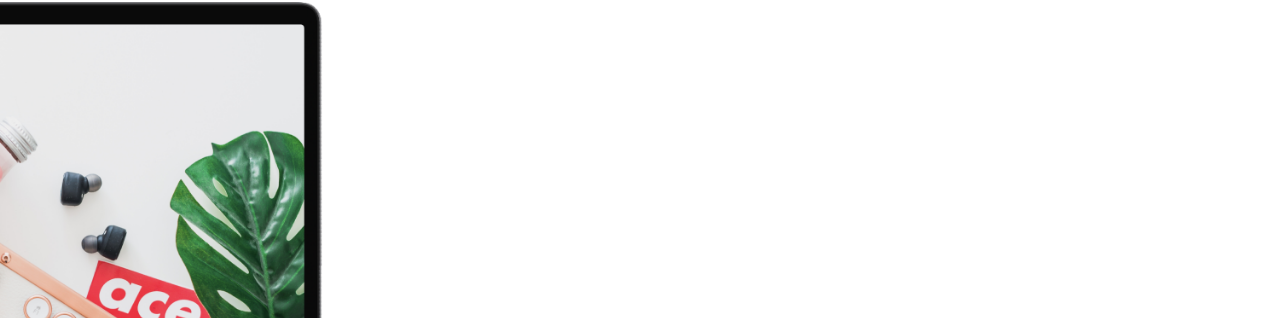
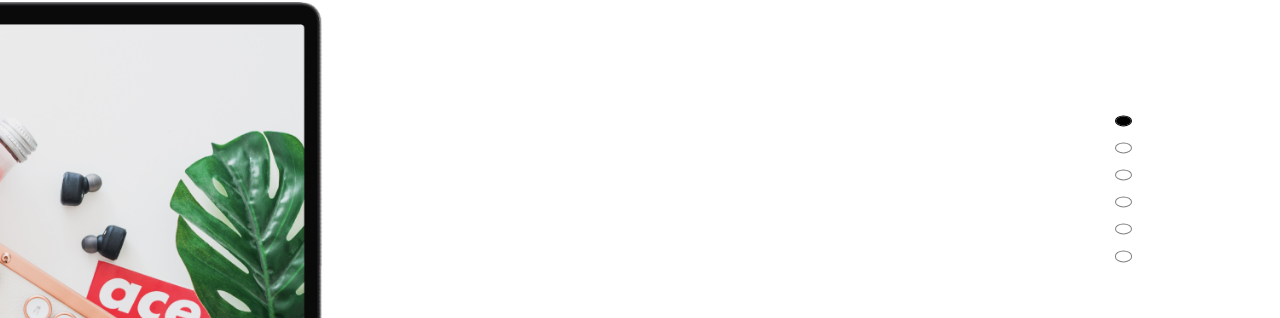
Before and after one commit to OleksandrPM/memos-app, a Vue app: page / in a window 1280 px wide. Shown: the part 600-918 px from the top of the page. Built offline with nearby package versions, Linux system fonts and the light colour scheme.

Commit message:
Add carousel to features

```diff
--- a/src/components/sections/Features.vue
+++ b/src/components/sections/Features.vue
@@ -1,6 +1,18 @@
 <script setup lang="ts">
+import { computed } from "vue";
+
 import FeatureCard from "../FeatureCard.vue";
 import features from "../../content/features/features.json";
+
+const groupedFeatures = computed(() => {
+  const result = [];
+
+  for (let i = 0; i < features.length; i += 2) {
+    result.push(features.slice(i, i + 2));
+  }
+
+  return result;
+});
 </script>
 
 <template>
@@ -9,13 +21,13 @@ import features from "../../content/features/features.json";
     <div class="row">
       <div class="col-4 d-none d-md-block">
         <img
+          class="mockup"
           src="../../assets/images/features/Mockup.png"
           alt="laptop"
-          class="mockup"
         />
       </div>
 
-      <div class="col-md-7">
+      <div class="features-content col-md-7 pe-5">
         <div class="d-flex flex-column align-items-start gap-2">
           <h2 class="fw-bold">We Create Something New</h2>
           <p class="">
@@ -23,22 +35,44 @@ import features from "../../content/features/features.json";
             and companies create websites for their startups quickly and easily.
           </p>
         </div>
-        <div class="col">
-          <div class="row row-cols-1 row-cols-sm-2 g-4">
-            <FeatureCard
-              :name="features[0].name"
-              :description="features[0].description"
-              :badgePath="features[0].badgePath"
-              :badgeWidth="features[0].badgeWidth"
-              :badgeHeight="features[0].badgeHeight"
-            />
-            <FeatureCard
-              :name="features[1].name"
-              :description="features[1].description"
-              :badgePath="features[1].badgePath"
-              :badgeWidth="features[1].badgeWidth"
-              :badgeHeight="features[1].badgeHeight"
-            />
+
+        <div
+          id="carouselFeatures"
+          class="vertical carousel slide"
+          data-bs-interval="false"
+        >
+          <div
+            class="carousel-indicators features-carousel-indicators d-flex flex-column gap-3"
+          >
+            <button
+              v-for="(group, index) in groupedFeatures"
+              type="button"
+              data-bs-target="#carouselFeatures"
+              :key="index"
+              :data-bs-slide-to="index"
+              :class="index === 0 ? 'active' : ''"
+              :aria-current="index === 0 ? 'true' : ''"
+              :aria-label="'Slide ' + index"
+            ></button>
+          </div>
+          <div class="carousel-inner">
+            <div
+              v-for="(group, index) in groupedFeatures"
+              :class="['carousel-item', index === 0 ? 'active' : '']"
+              :key="index"
+            >
+              <div class="item-group item row">
+                <div v-for="(item, i) in group" :key="i" class="col">
+                  <FeatureCard
+                    :name="item.name"
+                    :description="item.description"
+                    :badgePath="item.badgePath"
+                    :badgeWidth="item.badgeWidth"
+                    :badgeHeight="item.badgeHeight"
+                  />
+                </div>
+              </div>
+            </div>
           </div>
         </div>
       </div>
@@ -72,4 +106,56 @@ import features from "../../content/features/features.json";
 .mockup {
   width: 100%;
 }
+
+.features-content {
+  position: relative;
+}
+
+/* .carousel {
+  height: calc(100% - 90px);
+  z-index: 1;
+} */
+
+/* .carousel-inner,
+.carousel-item {
+  height: 100%;
+} */
+
+/* .carousel-content {
+  height: 100%;
+} */
+
+.carousel-indicators.features-carousel-indicators {
+  position: absolute;
+  top: 0;
+  right: 0;
+  margin: 0;
+  align-items: end;
+}
+
+.carousel-indicators [data-bs-target] {
+  width: 15px;
+  height: 15px;
+  border: 1px solid hsla(0, 0%, 0%, 1);
+  border-radius: 50%;
+  background-color: hsla(0, 0%, 100%, 1);
+
+  transform: translateY(-50%);
+}
+
+.carousel-indicators .active {
+  background-color: hsla(0, 0%, 0%, 1);
+}
+
+.carousel-item-prev:not(.carousel-item-end),
+.active.carousel-item-start {
+  -webkit-transform: translate3d(0, -100%, 0);
+  transform: translate3d(0, -100%, 0);
+}
+
+.carousel-item-next:not(.carousel-item-start),
+.active.carousel-item-end {
+  -webkit-transform: translate3d(0, 100%, 0);
+  transform: translate3d(0, 100%, 0);
+}
 </style>
--- a/src/components/sections/Hero.vue
+++ b/src/components/sections/Hero.vue
@@ -7,12 +7,12 @@ import projects from "../../content/hero/projects.json";
   <section id="hero" class="px-4 py-5 text-center">
     <div class="container py-5">
       <h2 class="visually-hidden">Hero</h2>
-      <div id="carouselExampleIndicators" class="carousel slide">
+      <div id="carouselHero" class="carousel slide">
         <div class="carousel-indicators">
           <button
+            v-for="(project, index) in projects"
             type="button"
-            data-bs-target="#carouselExampleIndicators"
-            v-for="(project, index) in projects"
+            data-bs-target="#carouselHero"
             :key="index"
             :data-bs-slide-to="index"
             :class="index === 0 ? 'active' : ''"
@@ -36,7 +36,7 @@ import projects from "../../content/hero/projects.json";
         <button
           class="carousel-control-prev"
           type="button"
-          data-bs-target="#carouselExampleIndicators"
+          data-bs-target="#carouselHero"
           data-bs-slide="prev"
         >
           <span class="carousel-control-prev-icon" aria-hidden="true"></span>
@@ -45,7 +45,7 @@ import projects from "../../content/hero/projects.json";
         <button
           class="carousel-control-next"
           type="button"
-          data-bs-target="#carouselExampleIndicators"
+          data-bs-target="#carouselHero"
           data-bs-slide="next"
         >
           <span class="carousel-control-next-icon" aria-hidden="true"></span>
--- a/src/content/features/features.json
+++ b/src/content/features/features.json
@@ -14,73 +14,66 @@
     "badgeHeight": "35"
   },
   {
-    "name": "Featured title",
+    "name": "Featured title 3",
     "description": "Paragraph of text beneath the heading to explain the heading.",
     "badgePath": "/memos-app/sprite.svg#squares",
     "badgeWidth": "38",
     "badgeHeight": "38"
   },
   {
-    "name": "Featured title",
+    "name": "Featured title 4",
     "description": "Paragraph of text beneath the heading to explain the heading.",
     "badgePath": "/memos-app/sprite.svg#diamond",
     "badgeWidth": "44",
     "badgeHeight": "35"
   },
   {
-    "name": "Featured title",
+    "name": "Featured title 5",
     "description": "Paragraph of text beneath the heading to explain the heading.",
     "badgePath": "/memos-app/sprite.svg#diamond",
     "badgeWidth": "44",
     "badgeHeight": "35"
   },
   {
-    "name": "Featured title",
+    "name": "Featured title 6",
     "description": "Paragraph of text beneath the heading to explain the heading.",
     "badgePath": "/memos-app/sprite.svg#squares",
     "badgeWidth": "38",
     "badgeHeight": "38"
   },
   {
-    "name": "Featured title",
+    "name": "Featured title 7",
     "description": "Paragraph of text beneath the heading to explain the heading.",
     "badgePath": "/memos-app/sprite.svg#diamond",
     "badgeWidth": "44",
     "badgeHeight": "35"
   },
   {
-    "name": "Featured title",
+    "name": "Featured title 8",
     "description": "Paragraph of text beneath the heading to explain the heading.",
     "badgePath": "/memos-app/sprite.svg#squares",
     "badgeWidth": "38",
     "badgeHeight": "38"
   },
   {
-    "name": "Featured title",
+    "name": "Featured title 9",
     "description": "Paragraph of text beneath the heading to explain the heading.",
     "badgePath": "/memos-app/sprite.svg#diamond",
     "badgeWidth": "44",
     "badgeHeight": "35"
   },
   {
-    "name": "Featured title",
+    "name": "Featured title 10",
     "description": "Paragraph of text beneath the heading to explain the heading.",
     "badgePath": "/memos-app/sprite.svg#squares",
     "badgeWidth": "38",
     "badgeHeight": "38"
   },
   {
-    "name": "Featured title",
+    "name": "Featured title 11",
     "description": "Paragraph of text beneath the heading to explain the heading.",
     "badgePath": "/memos-app/sprite.svg#squares",
     "badgeWidth": "38",
     "badgeHeight": "38"
-  },
-  {
-    "name": "Featured title",
-    "description": "Paragraph of text beneath the heading to explain the heading.",
-    "badgePath": "/memos-app/sprite.svg#diamond",
-    "badgeWidth": "44",
-    "badgeHeight": "35"
   }
 ]
```
